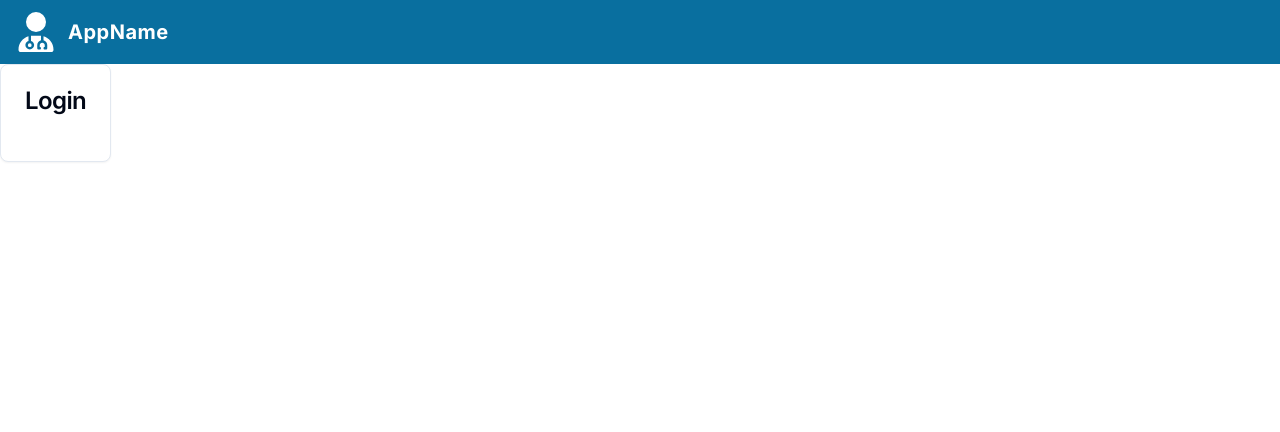
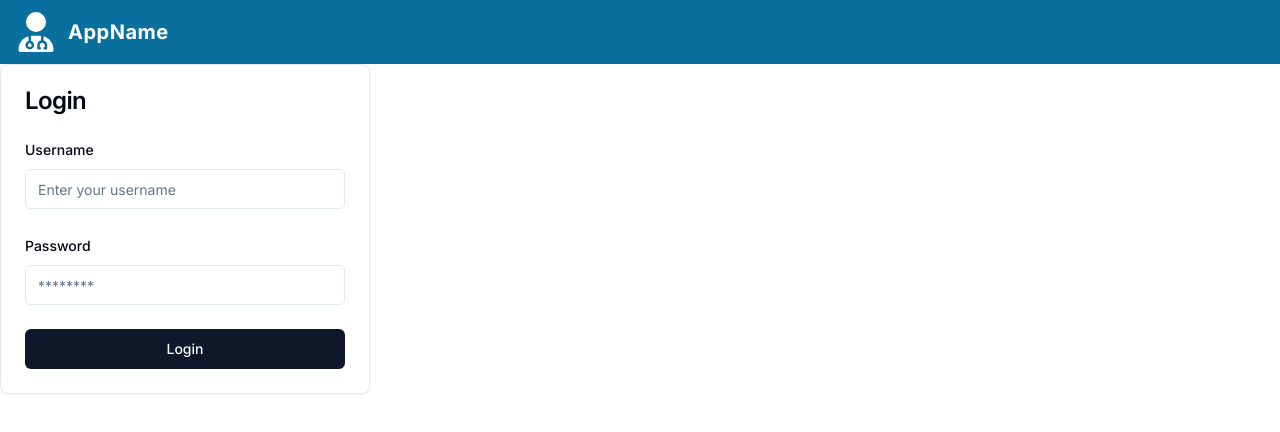
Before and after one commit to b0rik/openu-web-workshop, a Next.js app: page /auth/login in a window 1280 px wide. Shown: the top 432 px of the page. Built offline with nearby package versions, Linux system fonts and the light colour scheme.

Commit message:
created login form

```diff
--- a/components/auth/LoginForm.tsx
+++ b/components/auth/LoginForm.tsx
@@ -1,9 +1,79 @@
+'use client'
+
+import { z } from 'zod'
+import { zodResolver } from '@hookform/resolvers/zod'
+import { useForm } from 'react-hook-form'
+
+import { loginFormSchema } from '@/models/FormSchemas'
+
 import { FormCardWrapper } from '@/components/FormCardWrapper'
+import {
+  Form,
+  FormControl,
+  FormDescription,
+  FormField,
+  FormItem,
+  FormLabel,
+  FormMessage,
+} from '@/components/ui/form'
+import { Button } from '@/components/ui/button'
+import { Input } from '@/components/ui/input'
 
 export const LoginForm = () => {
+  const form = useForm<z.infer<typeof loginFormSchema>>({
+    resolver: zodResolver(loginFormSchema),
+    defaultValues: {
+      username: '',
+      password: '',
+    }
+  });
+
+  const onSubmit = (values: z.infer<typeof loginFormSchema>) => {
+    console.log(values);
+  };
+
   return (
     <FormCardWrapper title='Login'>
-
+      <Form {...form}>
+        <form
+          onSubmit={form.handleSubmit(onSubmit)}
+          className='space-y-6 w-[240px] md:w-[320px]'
+        >
+          <FormField
+            control={form.control}
+            name='username'
+            render={({ field }) => (
+              <FormItem>
+                <FormLabel>Username</FormLabel>
+                <FormControl>
+                  <Input
+                    placeholder='Enter your username'
+                    {...field}
+                  />
+                </FormControl>
+                <FormMessage />
+              </FormItem>
+            )}
+          />
+          <FormField
+            control={form.control}
+            name='password'
+            render={({ field }) => (
+              <FormItem>
+                <FormLabel>Password</FormLabel>
+                <FormControl>
+                  <Input
+                    placeholder='********'
+                    {...field}
+                  />
+                </FormControl>
+                <FormMessage />
+              </FormItem>
+            )}
+          />
+          <Button type='submit' className='w-full'>Login</Button>
+        </form>
+      </Form>
     </FormCardWrapper>
   )
 }
--- /dev/null
+++ b/models/FormSchemas.tsx
@@ -0,0 +1,13 @@
+import { z } from 'zod'
+
+export const loginFormSchema = z.object({
+  username: z.string()
+    .min(1, {
+      message: 'Username is required.'
+    })
+    .max(50, {
+      message: 'Username is too long, maximum of 50 characters allowed.'
+    }),
+  password: z.string()
+    .min(1, { message: 'Password is required.' })
+})
```
